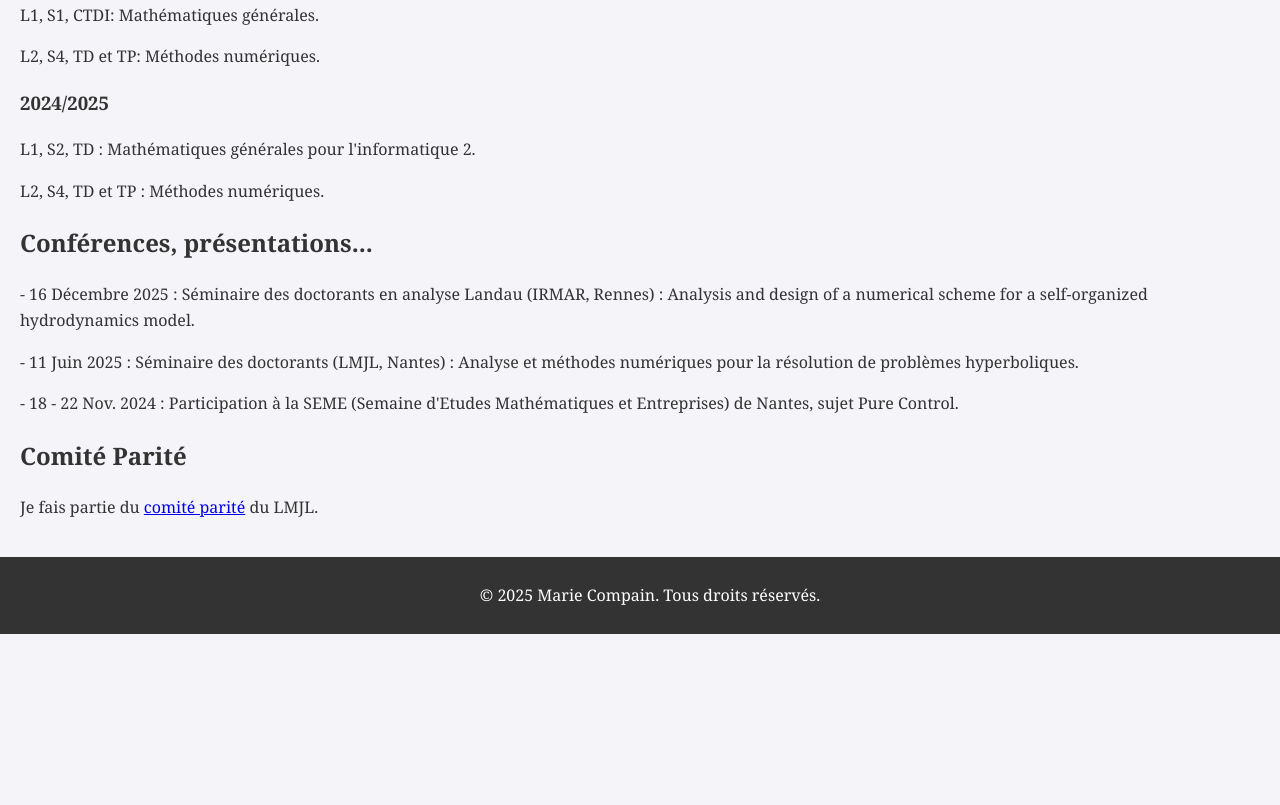
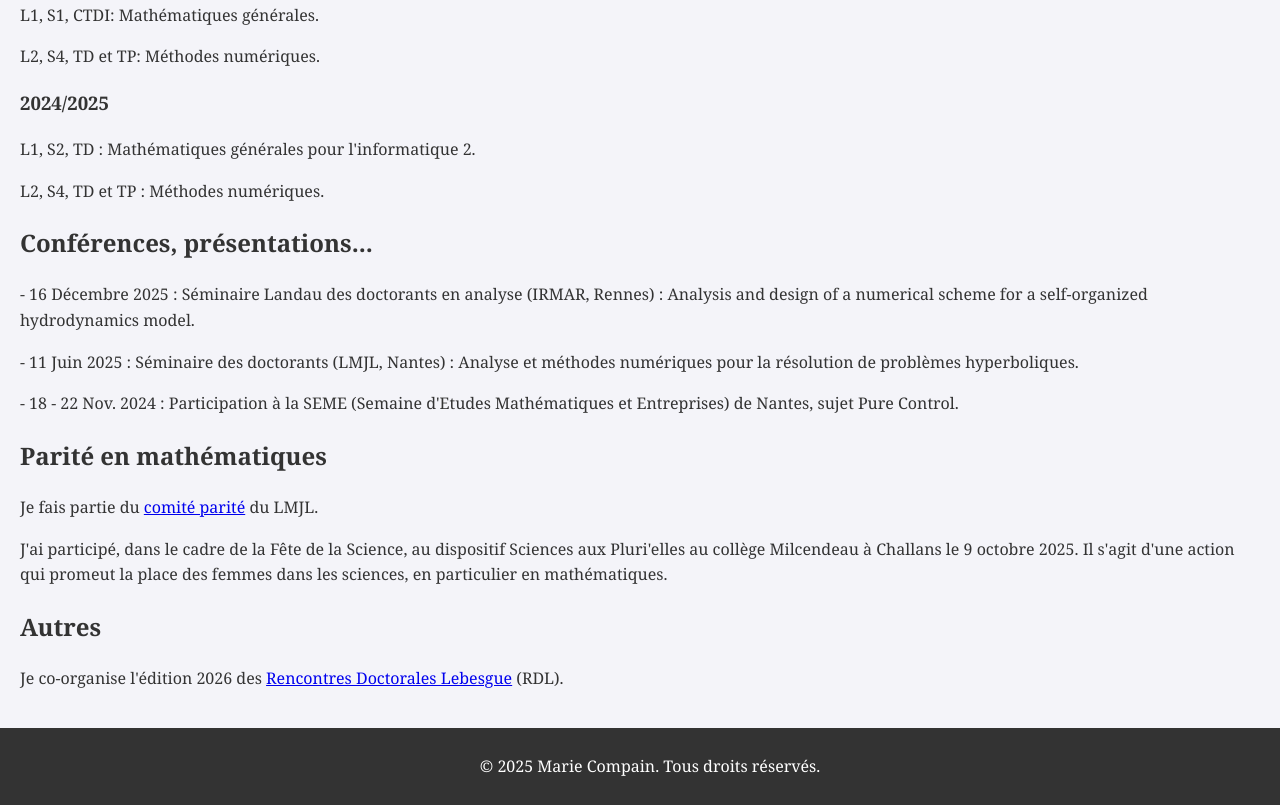
Before and after one commit to mariecmpn/website, a plain HTML site: page activites.html in a window 1280 px wide. Shown: the part 324-1129 px from the top of the page. Before the commit the page ends 958 px from the top, so only its background shows below. Drawn offline with Linux system fonts and the light colour scheme.

Commit message:
rajouts mineurs

```diff
--- a/activites.html
+++ b/activites.html
@@ -29,11 +29,16 @@
         <p>L1, S2, TD : Mathématiques générales pour l'informatique 2.</p>
         <p>L2, S4, TD et TP : Méthodes numériques.</p>
         <h2>Conférences, présentations...</h2>
-        <p>- 16 Décembre 2025 : Séminaire des doctorants en analyse Landau (IRMAR, Rennes) : Analysis and design of a numerical scheme for a self-organized hydrodynamics model.</p>
+        <p>- 16 Décembre 2025 : Séminaire Landau des doctorants en analyse (IRMAR, Rennes) : Analysis and design of a numerical scheme for a self-organized hydrodynamics model.</p>
         <p>- 11 Juin 2025 : Séminaire des doctorants (LMJL, Nantes) : Analyse et méthodes numériques pour la résolution de problèmes hyperboliques.</p>
         <p>- 18 - 22 Nov. 2024 : Participation à la SEME (Semaine d'Etudes Mathématiques et Entreprises) de Nantes, sujet Pure Control.</p>
-        <h2>Comité Parité</h2>
+        <h2>Parité en mathématiques</h2>
         <p>Je fais partie du <a href="https://www.math.sciences.univ-nantes.fr/Groupe-Parit%C3%A9">comité parité</a> du LMJL.</p>
+        <p>J'ai participé, dans le cadre de la Fête de la Science, au dispositif Sciences aux Pluri'elles au collège Milcendeau à Challans le 9 octobre 2025.
+            Il s'agit d'une action qui promeut la place des femmes dans les sciences, en particulier en mathématiques.
+        </p>
+        <h2>Autres</h2>
+        <p> Je co-organise l'édition 2026 des <a href="https://www.lebesgue.fr/fr/RDL2026">Rencontres Doctorales Lebesgue</a> (RDL).</p>
     </main>
 
     <script>
```
Also changed, not shown: activites-en.html (+6 -1 lines).
